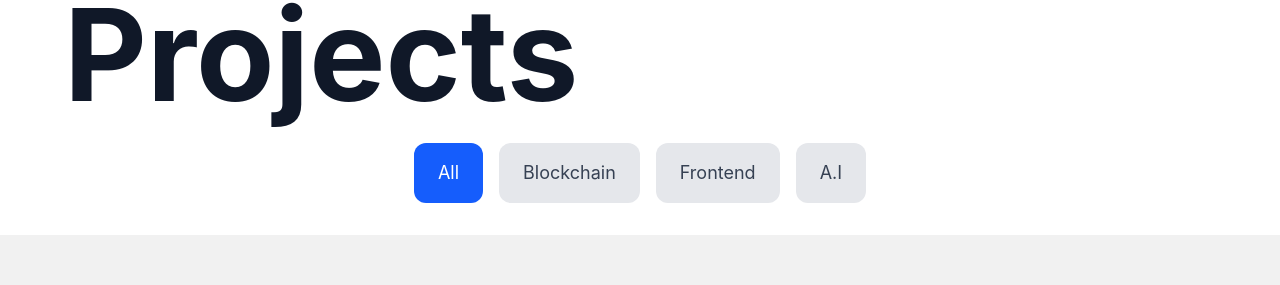
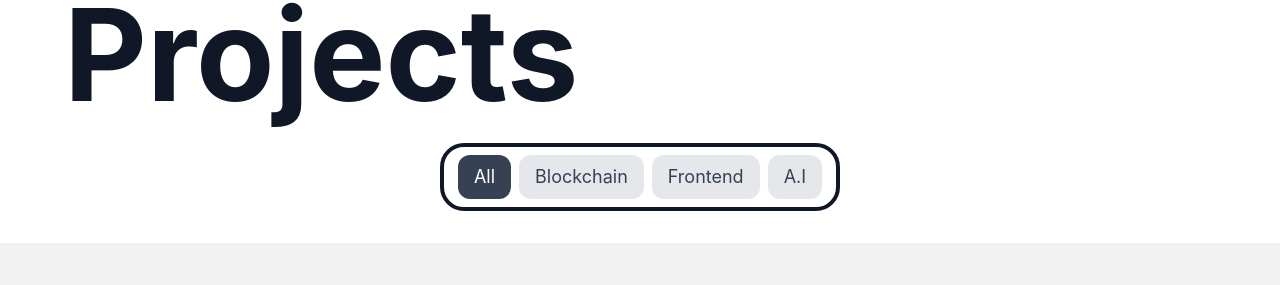
Before and after one commit to akorede12/MyPortfolio, a Next.js app: page /projects in a window 1280 px wide. Shown: the part 157-442 px from the top of the page. Built offline with nearby package versions, Linux system fonts and the light colour scheme.

Commit message:
style: refine project filter button and grid layout.

```diff
--- a/components/Projects.js
+++ b/components/Projects.js
@@ -22,14 +22,14 @@ export default function Projects() {
       </div>
 
       {/* Filter buttons */}
-      <div className="max-w-6xl mx-auto pt-10 flex flex-wrap justify-center gap-4 pb-8">
+      <div className="w-[400px] mx-auto mt-10 flex flex-wrap justify-center gap-2 mb-8 border-4 rounded-3xl py-2">
         {filters.map((filter) => (
           <button
             key={filter}
             onClick={() => setActiveFilter(filter)}
-            className={`px-6 text-lg py-4 rounded-xl transition-colors ${activeFilter === filter
-              ? "bg-blue-600 text-white"
-              : "bg-gray-200 dark:bg-gray-700 text-gray-700 dark:text-gray-300 hover:bg-gray-300 dark:hover:bg-gray-600"
+            className={`px-4 text-lg py-2 rounded-xl transition-colors ${activeFilter === filter
+              ? "bg-gray-700 dark:bg-gray-200 dark:text-gray-700 text-white"
+              : "bg-gray-200 dark:bg-gray-700 text-gray-700 dark:text-gray-300 hover:bg-gray-300 dark:hover:bg-gray-500"
               }`}
           >
             {filter}
@@ -39,7 +39,7 @@ export default function Projects() {
 
       {/* Grid starts here */}
       <div className="bg-[#F1F1F1] dark:bg-gray-900">
-        <div className="max-w-6xl mx-auto grid grid-cols-1 md:grid-cols-2 gap-8 py-20 pb-40">
+        <div className="max-w-6xl mx-auto grid grid-cols-1 md:grid-cols-2 gap-10 space-y-10 py-20 pb-40">
           {filteredProjects.map((proj, idx) => (
             <ProjectCard
               key={idx}
```
